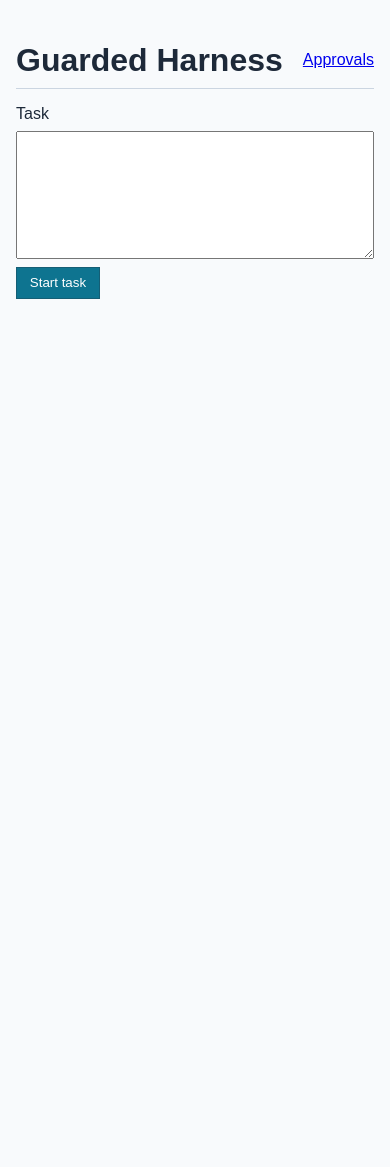
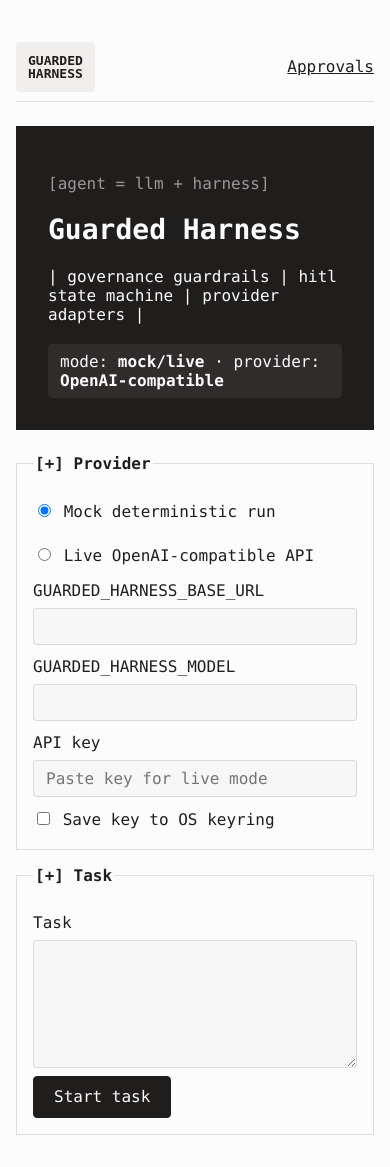
Before and after one commit to ZClucky-123/Harness, a FastAPI app: page / in a window 390 px wide. Before the commit the page ends 299 px from the top, so only its background shows below. Run offline with FastAPI, Linux system fonts and the light colour scheme.

Commit message:
feat: add live web provider and polish ui

```diff
--- a/src/guarded_harness/web/app.py
+++ b/src/guarded_harness/web/app.py
@@ -6,14 +6,25 @@ from fastapi.responses import RedirectResponse
 from fastapi.staticfiles import StaticFiles
 from fastapi.templating import Jinja2Templates
 
+from guarded_harness.config.credentials import CredentialStore
+from guarded_harness.config.loader import load_config
 from guarded_harness.core.loop import AgentLoop
+from guarded_harness.llm.base import LLMProvider
 from guarded_harness.llm.mock import MockLLM
+from guarded_harness.llm.openai_compatible import OpenAICompatibleProvider
 from guarded_harness.memory.store import SQLiteStore
 from guarded_harness.governance.redaction import redact_secrets
 
 
 _PACKAGE_DIR = Path(__file__).resolve().parent
 _TEMPLATES = Jinja2Templates(directory=str(_PACKAGE_DIR / "templates"))
+_TEMPLATES.env.filters["pretty_json"] = lambda value: json.dumps(value, ensure_ascii=False, indent=2)
+_DEFAULT_BASE_URL = "https://njusehub.info/v1"
+_DEFAULT_MODEL = "deepseek-v4-flash"
+
+
+def _credential_store() -> CredentialStore:
+    return CredentialStore()
 
 
 def _store_for(store_path: Path | None, workspace_root: Path | None) -> tuple[SQLiteStore, Path]:
@@ -35,6 +46,10 @@ def _finish_loop(workspace_root: Path, store: SQLiteStore, message: str) -> Agen
     )
 
 
+def _loop_for_provider(workspace_root: Path, store: SQLiteStore, provider: LLMProvider) -> AgentLoop:
+    return AgentLoop.for_workspace(workspace_root, provider, store)
+
+
 def create_app(store_path: Path | None = None, workspace_root: Path | None = None) -> FastAPI:
     """Create a local, deterministic WebUI backed by a workspace-local store."""
     store, root = _store_for(store_path, workspace_root)
@@ -43,11 +58,32 @@ def create_app(store_path: Path | None = None, workspace_root: Path | None = Non
 
     @app.get("/")
     def index(request: Request):
-        return _TEMPLATES.TemplateResponse(request, "index.html", {"title": "Guarded Harness"})
+        config = load_config()
+        return _TEMPLATES.TemplateResponse(
+            request,
+            "index.html",
+            {
+                "title": "Guarded Harness",
+                "base_url": config.base_url if config.base_url != "https://api.openai.com/v1" else _DEFAULT_BASE_URL,
+                "model": config.model if config.model != "gpt-4o-mini" else _DEFAULT_MODEL,
+                "credential_configured": _credential_store().status(),
+            },
+        )
 
     @app.post("/sessions")
-    def start_session(task: str = Form(...)):
-        session = _finish_loop(root, store, "mock run completed").run(task)
+    def start_session(
+        task: str = Form(...),
+        mode: str = Form("mock"),
+        base_url: str = Form(_DEFAULT_BASE_URL),
+        model: str = Form(_DEFAULT_MODEL),
+        api_key: str = Form(""),
+        save_api_key: str | None = Form(None),
+    ):
+        if mode == "live":
+            provider = _live_provider(base_url, model, api_key, save_api_key)
+            session = _loop_for_provider(root, store, provider).run(task)
+        else:
+            session = _finish_loop(root, store, "mock run completed").run(task)
         return RedirectResponse(url=f"/sessions/{session.id}", status_code=303)
 
     @app.get("/sessions/{session_id}")
@@ -96,6 +132,22 @@ def create_app(store_path: Path | None = None, workspace_root: Path | None = Non
     return app
 
 
+def _live_provider(base_url: str, model: str, api_key: str, save_api_key: str | None) -> OpenAICompatibleProvider:
+    credentials = _credential_store()
+    resolved_key = api_key.strip() or credentials.get_key()
+    if resolved_key is None:
+        raise HTTPException(status_code=400, detail="API key is required for live mode")
+    if api_key.strip() and save_api_key:
+        credentials.set_key(api_key.strip())
+    config = load_config()
+    return OpenAICompatibleProvider(
+        base_url.strip() or _DEFAULT_BASE_URL,
+        model.strip() or _DEFAULT_MODEL,
+        resolved_key,
+        config.timeout,
+    )
+
+
 def _resume_approval(store: SQLiteStore, approval_id: str, approved: bool) -> RedirectResponse:
     try:
         approval = store.get_approval(approval_id)
--- a/src/guarded_harness/web/static/styles.css
+++ b/src/guarded_harness/web/static/styles.css
@@ -1,15 +1,33 @@
-:root { color: #1d2939; font-family: Arial, sans-serif; background: #f8fafc; }
+:root { color: #201d1d; font-family: "Berkeley Mono", "IBM Plex Mono", ui-monospace, SFMono-Regular, Menlo, Consolas, monospace; background: #fdfcfc; }
 body { margin: 0; }
-main { max-width: 800px; margin: 2rem auto; padding: 0 1rem; }
-header { display: flex; align-items: center; justify-content: space-between; gap: 1rem; border-bottom: 1px solid #cbd5e1; }
-h1 { margin: 0.6rem 0; }
+main { max-width: 960px; margin: 2rem auto; padding: 0 1rem; }
+.topbar { display: flex; align-items: center; justify-content: space-between; gap: 1rem; border-bottom: 1px solid rgba(15,0,0,0.12); }
+.wordmark { margin: 0.6rem 0; font-weight: 700; line-height: 1; }
+h1 { margin: 0.6rem 0; font-size: 38px; line-height: 1.5; }
+h2 { margin-top: 32px; font-size: 16px; }
+a { color: #201d1d; }
+.hero-terminal { margin: 24px 0; padding: 32px; background: #201d1d; color: #fdfcfc; }
+.hero-terminal.compact { padding: 24px; }
+.terminal-muted { color: #9a9898; }
+.prompt-row { margin-top: 20px; padding: 8px 12px; border-radius: 4px; background: #302c2c; }
 form { margin: 1rem 0; }
-textarea { box-sizing: border-box; display: block; min-height: 8rem; width: 100%; margin: 0.5rem 0; }
-button { padding: 0.45rem 0.8rem; border: 1px solid #155e75; background: #0e7490; color: #fff; cursor: pointer; }
+fieldset { margin: 0 0 1rem; padding: 1rem; border: 1px solid rgba(15,0,0,0.12); }
+legend { font-weight: 700; }
+label { display: block; margin: 0.75rem 0 0.25rem; }
+.mode-grid { display: grid; grid-template-columns: repeat(2, minmax(0, 1fr)); gap: 8px; }
+input[type="text"], input:not([type]), input[type="password"], textarea { box-sizing: border-box; display: block; width: 100%; margin: 0.5rem 0; padding: 8px 12px; border: 1px solid rgba(15,0,0,0.12); border-radius: 4px; background: #f8f7f7; color: #201d1d; font: inherit; }
+textarea { min-height: 8rem; }
+button { padding: 4px 20px; border: 1px solid #201d1d; border-radius: 4px; background: #201d1d; color: #fdfcfc; cursor: pointer; font: inherit; line-height: 2; }
 button.deny { border-color: #b91c1c; background: #dc2626; }
-dt { font-weight: bold; }
-dd { margin: 0.25rem 0 1rem; }
+.meta-grid { display: grid; grid-template-columns: 120px 1fr; gap: 8px 16px; padding: 16px 0; border-top: 1px solid rgba(15,0,0,0.12); border-bottom: 1px solid rgba(15,0,0,0.12); }
+dt { font-weight: bold; color: #646262; }
+dd { margin: 0; }
 .trace, .approvals { padding: 0; list-style: none; }
-.trace li, .approvals li { margin: 0.75rem 0; padding: 0.75rem; border: 1px solid #cbd5e1; background: #fff; }
+.trace li, .approvals li { margin: 0.75rem 0; padding: 0.75rem; border: 1px solid rgba(15,0,0,0.12); background: #fdfcfc; }
 .approvals form { display: inline-block; margin-right: 0.5rem; }
-pre { overflow-x: auto; white-space: pre-wrap; }
+.event-title, .status-badge { font-weight: 700; }
+pre { overflow-x: auto; white-space: pre-wrap; padding: 12px; border-radius: 4px; background: #f1eeee; }
+@media (max-width: 640px) {
+  h1 { font-size: 28px; }
+  .mode-grid, .meta-grid { grid-template-columns: 1fr; }
+}
--- a/src/guarded_harness/web/templates/index.html
+++ b/src/guarded_harness/web/templates/index.html
@@ -1,5 +1,5 @@
 <!doctype html>
-<html lang="en">
+<html lang="zh-CN">
 <head>
   <meta charset="utf-8">
   <meta name="viewport" content="width=device-width, initial-scale=1">
@@ -8,14 +8,38 @@
 </head>
 <body>
   <main>
-    <header>
+    <header class="topbar">
+      <pre class="wordmark">GUARDED
+HARNESS</pre>
+      <nav><a href="/approvals">Approvals</a></nav>
+    </header>
+    <section class="hero-terminal" aria-label="Harness terminal preview">
+      <p class="terminal-muted">[agent = llm + harness]</p>
       <h1>Guarded Harness</h1>
-      <a href="/approvals">Approvals</a>
-    </header>
-    <form action="/sessions" method="post">
+      <p>| governance guardrails | hitl state machine | provider adapters |</p>
+      <div class="prompt-row">mode: <strong>mock/live</strong> · provider: <strong>OpenAI-compatible</strong></div>
+    </section>
+    <form class="terminal-form" action="/sessions" method="post">
+      <fieldset>
+        <legend>[+] Provider</legend>
+        <div class="mode-grid">
+          <label><input type="radio" name="mode" value="mock" checked> Mock deterministic run</label>
+          <label><input type="radio" name="mode" value="live"> Live OpenAI-compatible API</label>
+        </div>
+        <label for="base_url">GUARDED_HARNESS_BASE_URL</label>
+        <input id="base_url" name="base_url" value="{{ base_url }}">
+        <label for="model">GUARDED_HARNESS_MODEL</label>
+        <input id="model" name="model" value="{{ model }}">
+        <label for="api_key">API key {% if credential_configured %}(stored key available){% endif %}</label>
+        <input id="api_key" name="api_key" type="password" autocomplete="off" placeholder="Paste key for live mode">
+        <label><input type="checkbox" name="save_api_key"> Save key to OS keyring</label>
+      </fieldset>
+      <fieldset>
+      <legend>[+] Task</legend>
       <label for="task">Task</label>
       <textarea id="task" name="task" required></textarea>
       <button type="submit">Start task</button>
+      </fieldset>
     </form>
   </main>
 </body>
```
Also changed, not shown: AGENT_LOG.md (+14 -0 lines), SPEC_PROCESS.md (+10 -0 lines), docs/superpowers/plans/2026-07-12-live-provider-webui.md (added, +29 -0 lines), docs/superpowers/specs/2026-07-12-live-provider-webui-design.md (added, +24 -0 lines), docs/superpowers/specs/2026-07-12-webui-polish-design.md (added, +28 -0 lines), src/guarded_harness/llm/openai_compatible.py (+32 -2 lines), src/guarded_harness/web/templates/approvals.html (+11 -5 lines), src/guarded_harness/web/templates/session.html (+16 -7 lines), tests/integration/test_cli.py (+33 -0 lines), tests/integration/test_web.py (+136 -0 lines), tests/unit/test_openai_compatible.py (added, +38 -0 lines), README.md.
